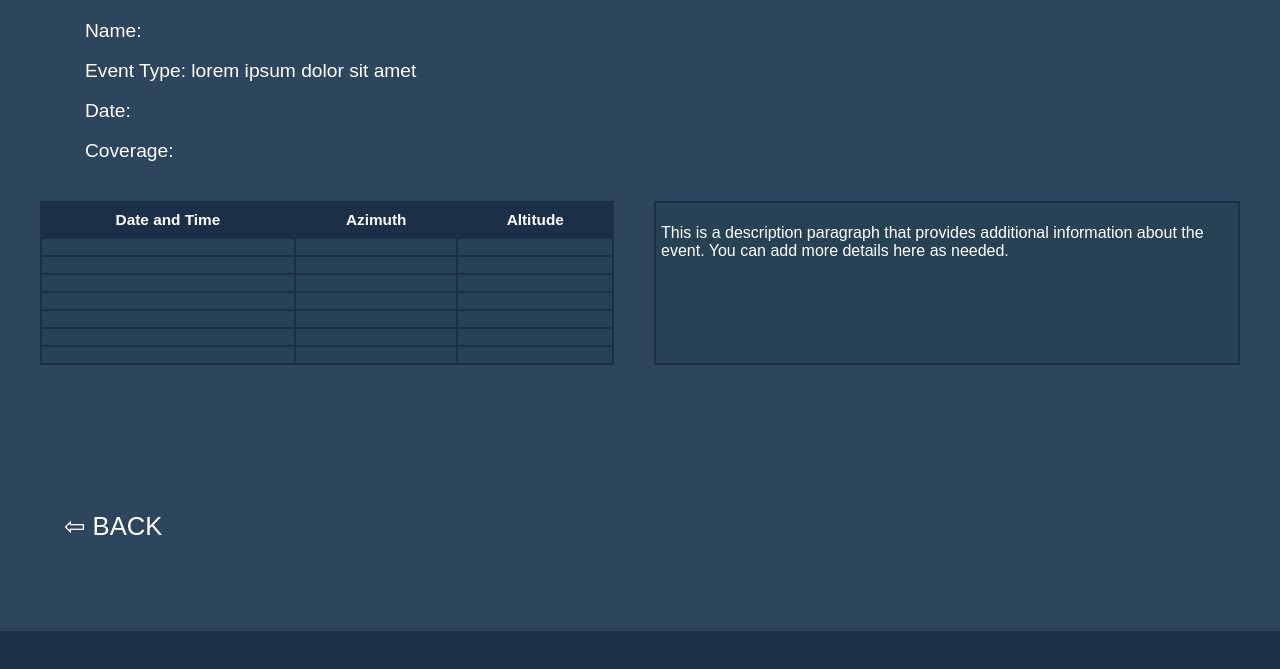
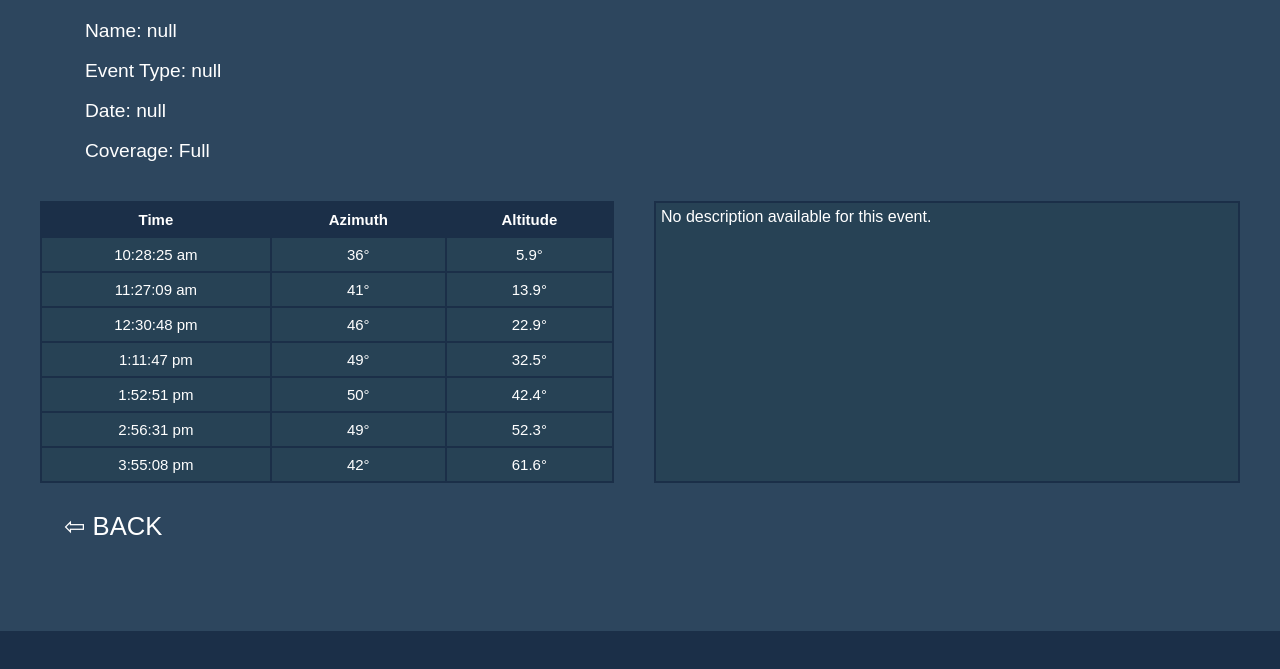
Before and after one commit to MikOfHail/Astroforecast, a plain HTML site: page eventDescription.html in a window 1280 px wide. Shown: the part 89-758 px from the top of the page. Drawn offline with Linux system fonts and the light colour scheme.

Commit message:
eventDescription update 2

```diff
--- a/astro.js
+++ b/astro.js
@@ -75,28 +75,59 @@ function setCityStateVariables() {
 }
 
 class Icon {
-    constructor(color, name, type) {
-        this.type = type;
+    constructor(color, name, eventType) {
         this.color = color;
         this.name = name;
+        this.eventType = eventType; // Add eventType property
     }
 
-    createElement() {
+    createElement(date) {
         const icon = document.createElement('div');
         icon.classList.add('icon');
         icon.style.backgroundColor = this.color;
 
         const popup = document.createElement('div');
         popup.classList.add('popup');
-        popup.textContent = `${this.name} icon`;
+        popup.textContent = `${this.name}`; // Include eventType in popup
 
         icon.appendChild(popup);
 
         icon.addEventListener('click', () => {
-            window.location.href = 'eventDescription.html';
+            // Redirect to eventDescription.html with query parameters
+            window.location.href = `eventDescription.html?icon=${encodeURIComponent(this.name)}&date=${encodeURIComponent(date)}&eventType=${encodeURIComponent(this.eventType)}`;
         });
 
         return icon;
+    }
+}
+
+class FullMoon extends Icon {
+    constructor(name = 'Full Moon') {
+        super('#c9c9d4', name, 'Lunar Phase'); // Add eventType
+    }
+}
+
+class NewMoon extends Icon {
+    constructor(name = 'New Moon') {
+        super('#2f2f36', name, 'Lunar Phase'); // Add eventType
+    }
+}
+
+class Equinox extends Icon {
+    constructor(name = 'Equinox') {
+        super('#a4d663', name, 'Equinox'); // Add eventType
+    }
+}
+
+class LunarEclipse extends Icon {
+    constructor(name = 'Lunar Eclipse') {
+        super('#a60e00', name, 'Eclipse'); // Add eventType
+    }
+}
+
+class SolarEclipse extends Icon {
+    constructor(name = 'Solar Eclipse') {
+        super('#ddbb00', name, 'Eclipse'); // Add eventType
     }
 }
 
@@ -106,19 +137,36 @@ function addIconToDay(day, iconInstance) {
     const dayDiv = Array.from(dayDivs).find(div => div.querySelector('.day-number').textContent.trim() == day);
 
     if (dayDiv) {
-        const iconElement = iconInstance.createElement();
+        const formattedDate = `${year}-${String(month + 1).padStart(2, '0')}-${String(day).padStart(2, '0')}`;
+        const iconElement = iconInstance.createElement(formattedDate); // Pass the date
         dayDiv.querySelector('.icons-container').appendChild(iconElement);
     }
 }
 
 function loadIcons() {
-    const blueIcon = new Icon('blue', 'Blue', 'asteroid');
-    const redIcon = new Icon('red', 'Red', 'comet');
-    const yellowIcon = new Icon('yellow', 'Yellow', 'eclipse');
+    const monthlyIconMapping = {
+        0: [
+            { day: 14, iconClass: FullMoon, name: 'Wolf Moon' },
+            { day: 29, iconClass: NewMoon, name: 'New Year New Moon' }
+        ],
+        2: [ // March
+            { day: 14, iconClass: FullMoon, name: 'Full Moon' },
+            { day: 29, iconClass: NewMoon, name: 'New Moon' },
+            { day: 20, iconClass: Equinox, name: 'Spring Equinox' },
+            { day: 14, iconClass: LunarEclipse, name: 'Total Lunar Eclipse' },
+            { day: 29, iconClass: SolarEclipse, name: 'Partial Solar Eclipse' }
+        ],
+        8: [
+            { day: 22, iconClass: Equinox, name: 'Fall Equinox' }
+        ],
+    };
 
-    addIconToDay(15, blueIcon);
-    addIconToDay(15, redIcon);
-    addIconToDay(15, yellowIcon);
+    const iconsForCurrentMonth = monthlyIconMapping[month] || []; // Get icons for the current month
+
+    iconsForCurrentMonth.forEach(({ day, iconClass, name }) => {
+        const iconInstance = new iconClass(name); // Pass the name to the constructor
+        addIconToDay(day, iconInstance);
+    });
 }
 
 document.addEventListener('DOMContentLoaded', () => {
--- /dev/null
+++ b/blurb.JSON
@@ -0,0 +1,7 @@
+{
+    "Full Moon": "A Full Moon occurs when the Sun, Earth, and Moon are aligned, with the Earth positioned between the Sun and the Moon. This allows the entire face of the Moon to be illuminated, making it appear as a bright, glowing sphere in the night sky. Full Moons are often associated with folklore, tides, and various cultural celebrations, and they occur approximately once every 29.5 days as part of the lunar cycle.",
+    "New Moon": "A New Moon occurs when the Moon is positioned between the Earth and the Sun, making its illuminated side face away from us. As a result, the Moon becomes nearly invisible in the night sky. This phase marks the beginning of the lunar cycle, occurring approximately every 29.5 days. It also provides the darkest skies, making it an ideal time for stargazing.",
+    "Spring Equinox": "The Spring Equinox, also known as the Vernal Equinox, marks the moment when day and night are nearly equal in length, signaling the transition from winter to spring. Occurring around March 20th or 21st in the Northern Hemisphere and September 22nd or 23rd in the Southern Hemisphere, this astronomical event happens when the Sun crosses the celestial equator, bringing increased daylight and warmer temperatures.",
+    "Total Lunar Eclipse": "A Total Lunar Eclipse takes place when the Earth comes directly between the Sun and the Moon, casting a shadow that completely covers the Moon. As sunlight filters through the Earth’s atmosphere, it gives the Moon a reddish hue, often referred to as a Blood Moon. This stunning event can last for several hours and is visible from anywhere on Earth where the Moon is above the horizon. Unlike solar eclipses, lunar eclipses are safe to view with the naked eye.",
+    "Partial Solar Eclipse": "A Partial Solar Eclipse happens when the Moon partially covers the Sun, creating a crescent-shaped Sun in the sky. Unlike a total solar eclipse, the Sun is never completely obscured, and a portion remains visible. This occurs when the Moon, Sun, and Earth are not perfectly aligned. Observers need special eye protection to view it safely, as looking directly at the Sun can cause serious eye damage."
+}
--- a/eventDescription.html
+++ b/eventDescription.html
@@ -11,64 +11,101 @@
         <h1>Event Description</h1>
         <ul>
             <li>Name:</li>
-            <li>Event Type: lorem ipsum dolor sit amet</li>
+            <li>Event Type:</li>
             <li>Date:</li>
-            <li>Coverage:</li>
+            <li>Coverage: Full</li>
         </ul>
         <div class="table-container">
             <table>
                 <thead>
                     <tr>
-                        <th>Date and Time</th>
+                        <th>Time</th>
                         <th>Azimuth</th>
                         <th>Altitude</th>
                     </tr>
                 </thead>
                 <tbody>
                     <tr>
-                        <td></td>
-                        <td></td>
-                        <td></td>
+                        <td>10:28:25 am</td>
+                        <td>36°</td>
+                        <td>5.9°</td>
                     </tr>
                     <tr>
-                        <td></td>
-                        <td></td>
-                        <td></td>
+                        <td>11:27:09 am</td>
+                        <td>41°</td>
+                        <td>13.9°</td>
                     </tr>
                     <tr>
-                        <td></td>
-                        <td></td>
-                        <td></td>
+                        <td>12:30:48 pm</td>
+                        <td>46°</td>
+                        <td>22.9°</td>
                     </tr>
                     <tr>
-                        <td></td>
-                        <td></td>
-                        <td></td>
+                        <td>1:11:47 pm</td>
+                        <td>49°</td>
+                        <td>32.5°</td>
                     </tr>
                     <tr>
-                        <td></td>
-                        <td></td>
-                        <td></td>
+                        <td>1:52:51 pm</td>
+                        <td>50°</td>
+                        <td>42.4°</td>
                     </tr>
                     <tr>
-                        <td></td>
-                        <td></td>
-                        <td></td>
+                        <td>2:56:31 pm</td>
+                        <td>49°</td>
+                        <td>52.3°</td>
                     </tr>
                     <tr>
-                        <td></td>
-                        <td></td>
-                        <td></td>
+                        <td>3:55:08 pm</td>
+                        <td>42°</td>
+                        <td>61.6°</td>
                     </tr>
                 </tbody>
             </table>
-            <div class="description">
+            <div class="description" id="description">
                 <p>This is a description paragraph that provides additional information about the event. You can add more details here as needed.</p>
             </div>
         </div>
         <div id="leftArrow" class="arrow left-arrow" onclick="location.href='calendar.html';">&#x21E6; BACK</div>
     </div>
     <div class="blue-bar"></div>
-    <script src="astro.js"></script>
+    <script>
+    document.addEventListener('DOMContentLoaded', async () => {
+    // Get the query parameters from the URL
+    const params = new URLSearchParams(window.location.search);
+    const iconName = params.get('icon');
+    const eventDate = params.get('date');
+    const eventType = params.get('eventType');
+
+    try {
+        // Fetch the descriptions from the JSON file
+        const response = await fetch('blurb.JSON');
+        const descriptions = await response.json();
+
+        // Get the description for the clicked icon
+        const description = descriptions[iconName] || 'No description available for this event.';
+
+        // Update the description
+        const descriptionElement = document.getElementById('description');
+        descriptionElement.textContent = description;
+
+        // Update the event name
+        const nameElement = document.querySelector('ul li:nth-child(1)');
+        nameElement.textContent = `Name: ${iconName}`;
+
+        // Update the event type
+        const typeElement = document.querySelector('ul li:nth-child(2)');
+        typeElement.textContent = `Event Type: ${eventType}`;
+
+        // Update the event date
+        const dateElement = document.querySelector('ul li:nth-child(3)');
+        dateElement.textContent = `Date: ${eventDate}`;
+    } catch (error) {
+        console.error('Error fetching or parsing the JSON file:', error);
+        const descriptionElement = document.getElementById('description');
+        descriptionElement.textContent = 'Error loading description.';
+    }
+    });
+    </script>
 </body>
 </html>
--- a/sheets.css
+++ b/sheets.css
@@ -206,7 +206,7 @@ table th, table td {
     border: 2px solid #1B2F48;
     padding: 1vh;
     text-align: center;
-    font-size: 1.2vw;
+    font-size: 15px;
     width: auto; /* Ensure the cells fit the content */
 }
 
```
